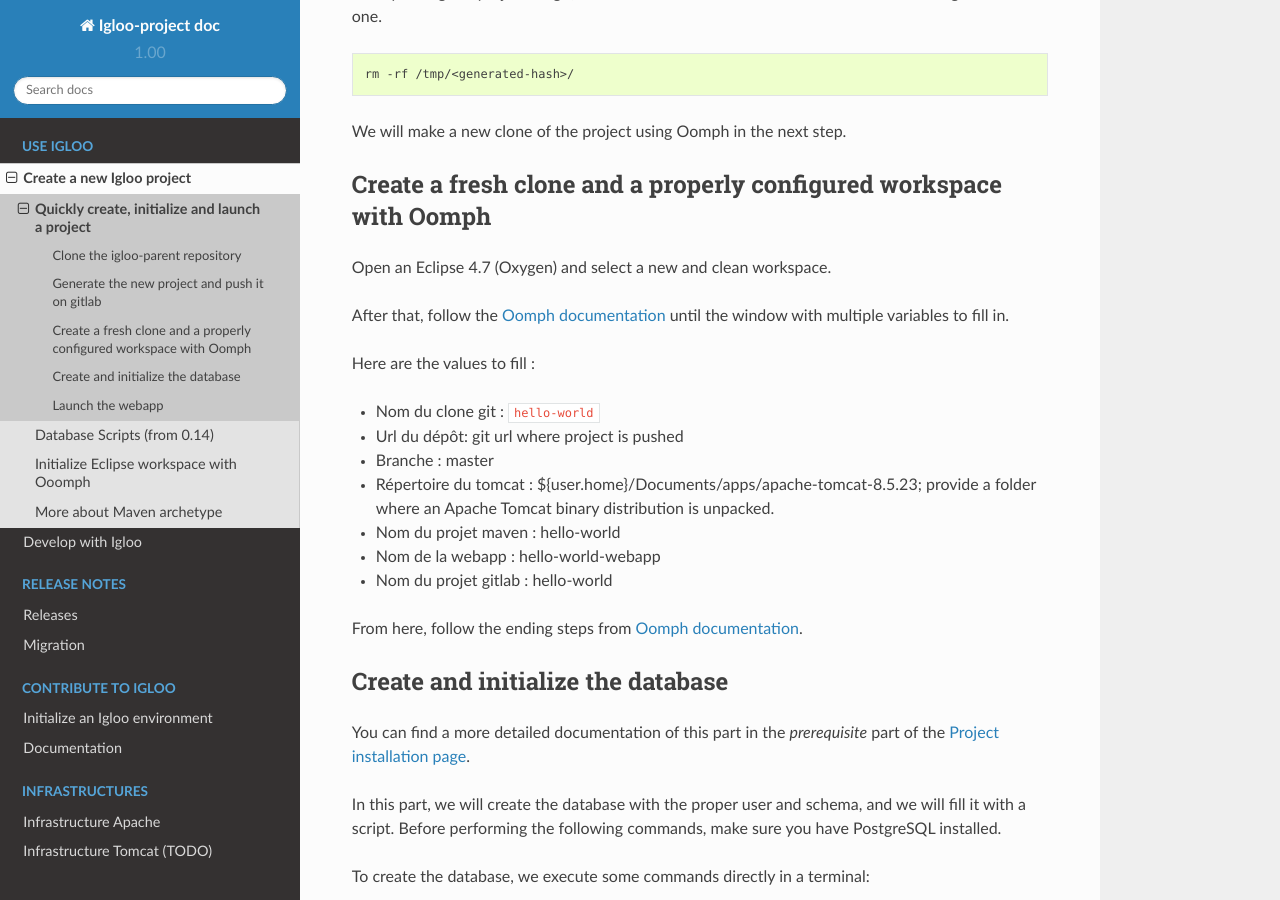
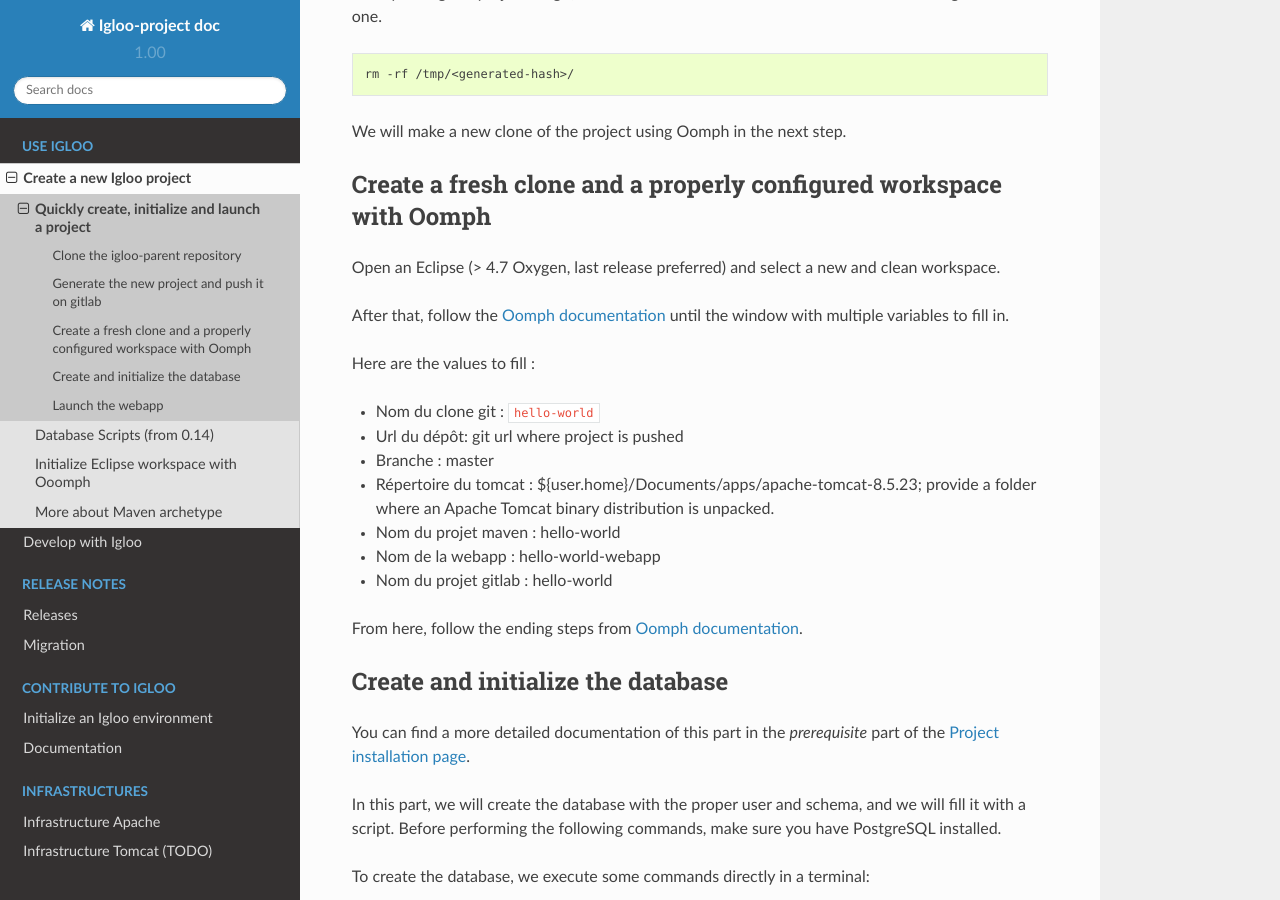
Before and after one commit to igloo-project/igloo-doc, a Sphinx documentation site: the page built from source/usage/bootstrap/create-initialize-project-workflow.rst, in a window 1280 px wide and 900 px high, scrolled down 1344 px. Built offline with Sphinx 7.4.7 and the Read the Docs theme 2.0.0, drawn with Linux system fonts in a browser that asks for light colours.

Commit message:
update eclipse oomph doc

```diff
--- a/source/usage/bootstrap/create-initialize-project-workflow.rst
+++ b/source/usage/bootstrap/create-initialize-project-workflow.rst
@@ -76,7 +76,7 @@ Create a fresh clone and a properly configured workspace with Oomph
 
 .. _Oomph page: install-oomph.html
 
-Open an Eclipse 4.7 (Oxygen) and select a new and clean workspace.
+Open an Eclipse (> 4.7 Oxygen, last release preferred) and select a new and clean workspace.
 
 After that, follow the :ref:`Oomph documentation <oomph-project-init>` until the window with multiple variables to fill in.
 
```
